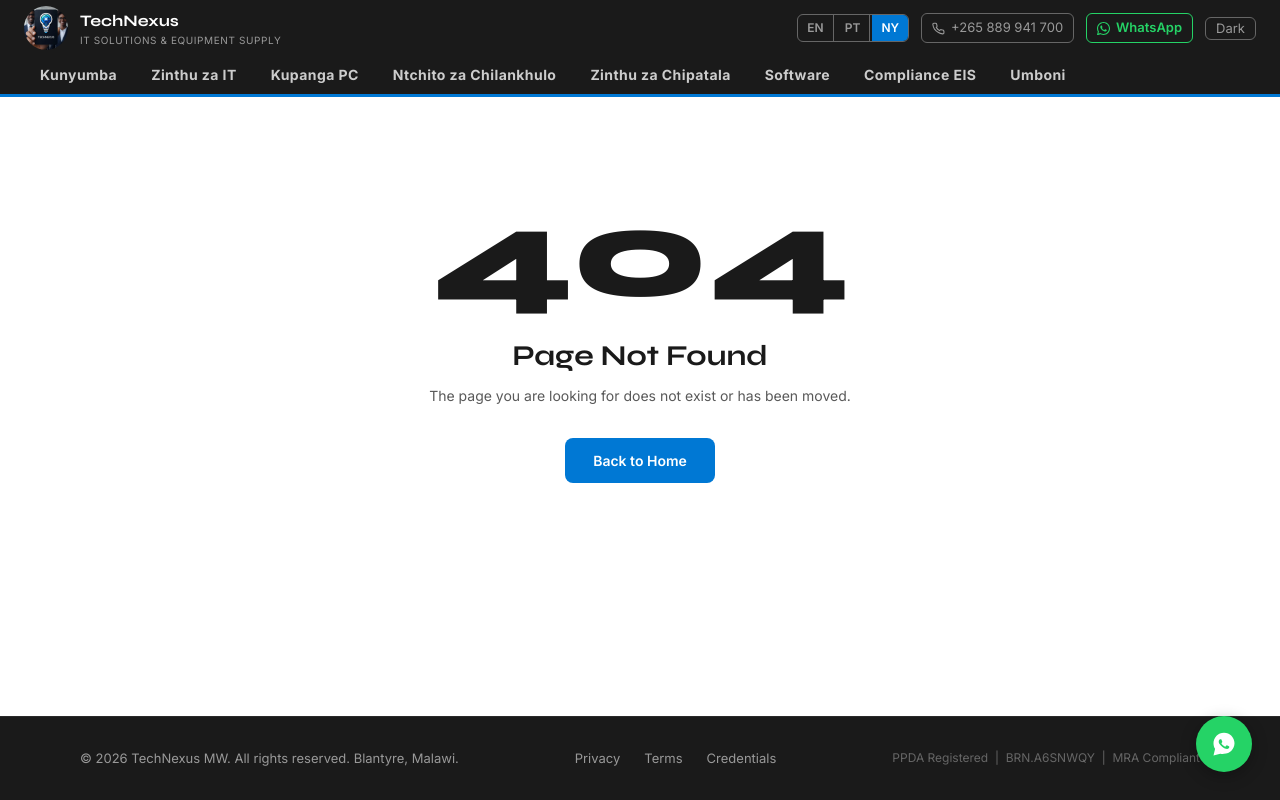
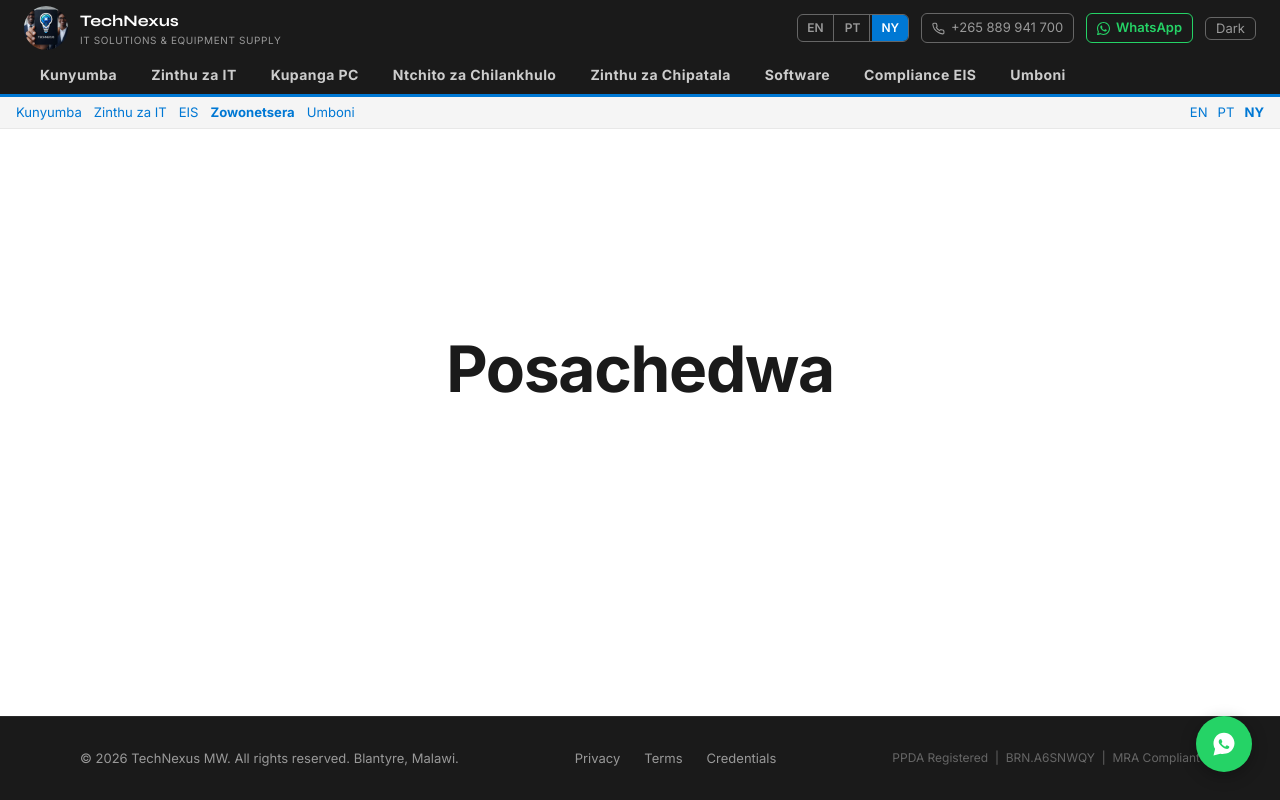
Before and after one commit to tafika-itaye/technexus-next, a Next.js app: page /ny/demos in a window 1280 px wide. Before the commit this address had no page. Built offline with nearby package versions, Linux system fonts and the light colour scheme.

Commit message:
NY demos page

```diff
--- /dev/null
+++ b/app/ny/demos/page.tsx
@@ -0,0 +1,37 @@
+import type { Metadata } from "next";
+export const metadata: Metadata = {
+  title: "Zowonetsera — TechNexus",
+  description: "TechNexus — Zowonetsera za Mapulogalamu",
+  robots: { index: false },
+  alternates: {
+    canonical: "https://www.technexusmw.com/ny/demos",
+    languages: {
+      "en": "https://www.technexusmw.com/demos",
+      "pt": "https://www.technexusmw.com/pt/demos",
+      "ny": "https://www.technexusmw.com/ny/demos",
+    },
+  },
+};
+export default function NyDemosPage() {
+  return (
+    <>
+      <div style={{ background: "var(--surface-alt, #1a1a2e)", borderBottom: "1px solid var(--border)", padding: "6px 16px", display: "flex", justifyContent: "space-between", alignItems: "center", fontSize: ".82rem", flexWrap: "wrap", gap: "6px" }}>
+        <nav style={{ display: "flex", gap: "12px", flexWrap: "wrap" }}>
+          <a href="/ny">Kunyumba</a>
+          <a href="/ny/catalogue">Zinthu za IT</a>
+          <a href="/ny/eis">EIS</a>
+          <a href="/ny/demos" style={{ fontWeight: 700, color: "var(--fl-blue, #4f8ef7)" }}>Zowonetsera</a>
+          <a href="/ny/credentials">Umboni</a>
+        </nav>
+        <div style={{ display: "flex", gap: "10px" }}>
+          <a href="/demos">EN</a>
+          <a href="/pt/demos">PT</a>
+          <span style={{ fontWeight: 700, color: "var(--fl-blue, #4f8ef7)" }}>NY</span>
+        </div>
+      </div>
+      <main style={{ display: "flex", alignItems: "center", justifyContent: "center", minHeight: "60vh" }}>
+        <strong style={{ fontSize: "clamp(2rem,6vw,4rem)", letterSpacing: "-.02em" }}>Posachedwa</strong>
+      </main>
+    </>
+  );
+}
```
